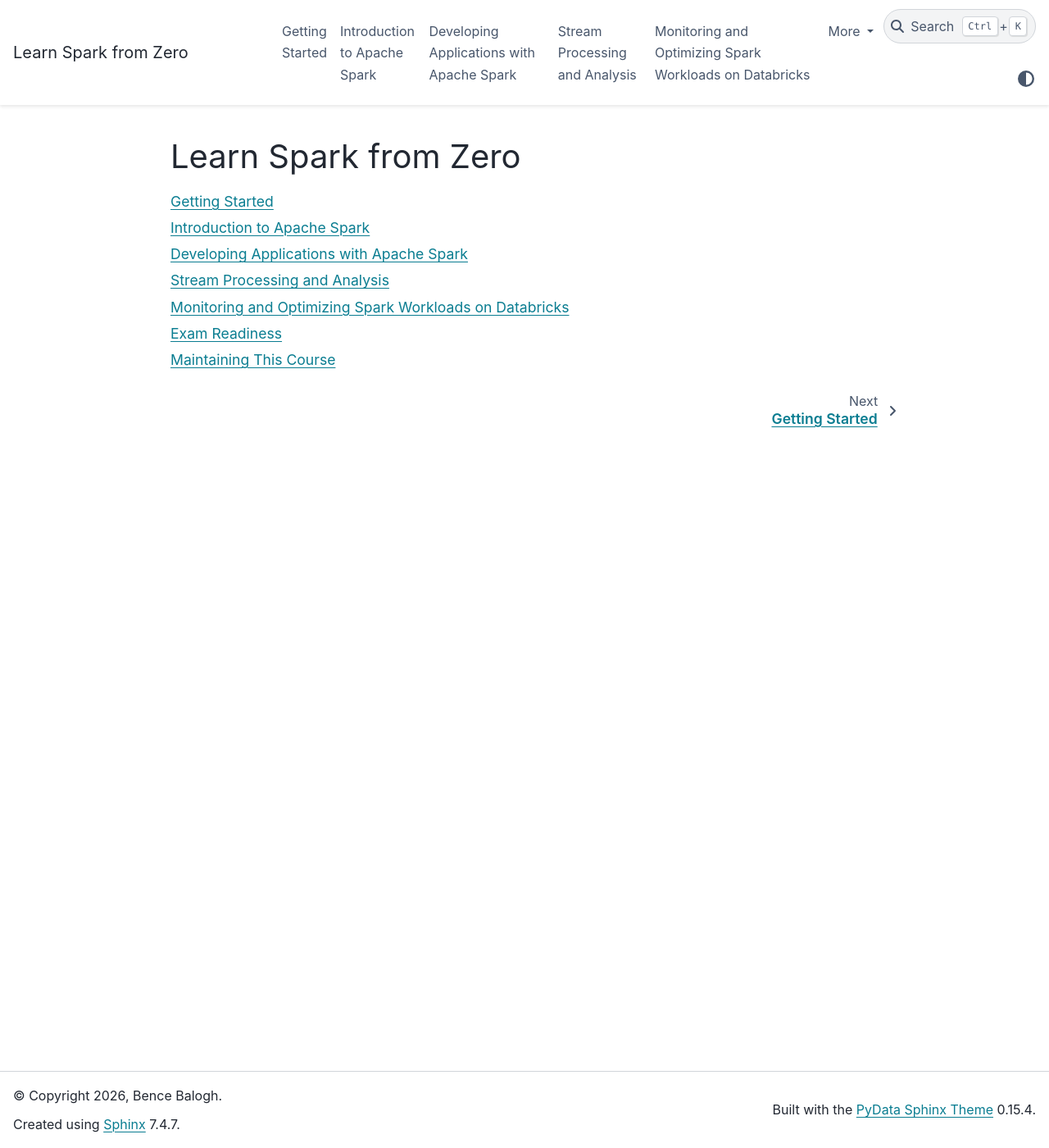
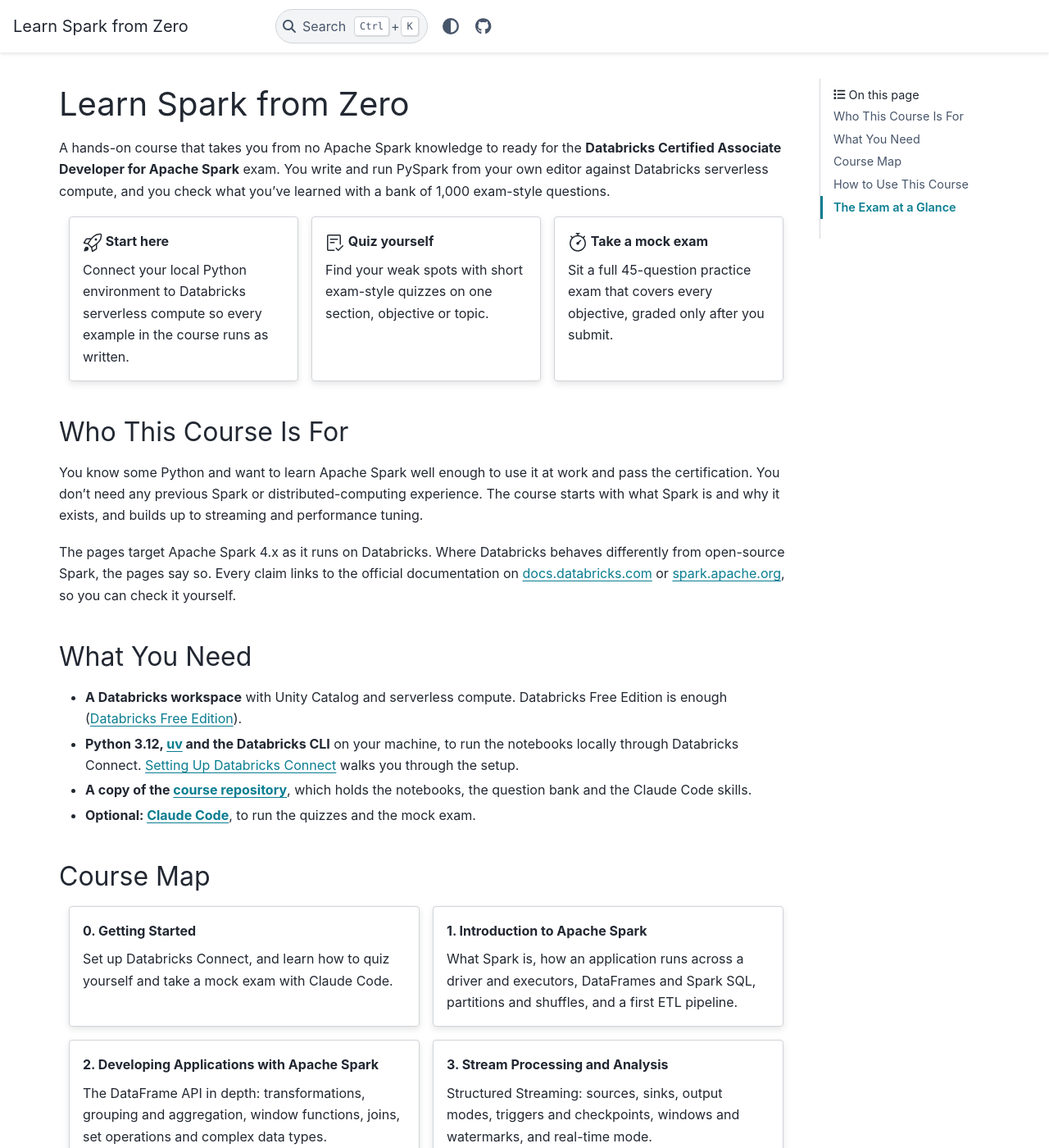
Before and after one commit to BALOGHBence/learn_spark_from_zero, a Sphinx documentation site: the page built from docs/source/index.md, in a window 1280 px wide and 1400 px high. Shown: the whole window at 82% size. Built offline with Sphinx 7.4.7 and the PyData theme 0.15.4, drawn with Linux system fonts in a browser that asks for light colours; some of the changed text lies outside the part shown.

Commit message:
feat: enhance README and add sidebar navigation for documentation

````diff
--- /dev/null
+++ b/docs/source/_templates/sidebar-nav-full.html
@@ -0,0 +1,19 @@
+{# The whole course toctree, from the top level down, on every page.
+   The theme's own sidebar-nav-bs.html starts one level deeper (startdepth=1)
+   and relies on the header links for the top level, which this site hides. #}
+<nav class="bd-docs-nav bd-links"
+     aria-label="{{ _('Course Navigation') }}">
+  <p class="bd-links__title" role="heading" aria-level="1">{{ _("Course") }}</p>
+  <div class="bd-toc-item navbar-nav">
+    {{- generate_toctree_html(
+      "sidebar",
+      startdepth=0,
+      show_nav_level=1,
+      maxdepth=theme_navigation_depth | int,
+      collapse=theme_collapse_navigation | tobool,
+      includehidden=theme_sidebar_includehidden | tobool,
+      titles_only=True
+      )
+    -}}
+  </div>
+</nav>
--- a/docs/source/conf.py
+++ b/docs/source/conf.py
@@ -61,11 +61,30 @@
 html_theme_options = {
     "show_toc_level": 2,
     "secondary_sidebar_items": ["page-toc"],
-    # A short navbar brand so it doesn't collide with the top nav links;
-    # the full project name still appears in page titles.
     "logo": {
         "text": "Learn Spark from Zero",
     },
+    # A slim header: logo, search, theme switcher and GitHub link only. The
+    # chapter links are left out of the header because the long chapter titles
+    # wrapped it onto several rows; the left sidebar lists the whole course
+    # instead (see html_sidebars).
+    "navbar_center": [],
+    "navbar_persistent": [],
+    "navbar_end": ["search-button-field", "theme-switcher", "navbar-icon-links"],
+    "icon_links": [
+        {
+            "name": "GitHub",
+            "url": "https://github.com/BALOGHBence/learn_spark_from_zero",
+            "icon": "fa-brands fa-github",
+        },
+    ],
+}
+
+# Every page except the landing page shows the full course tree in the left
+# sidebar; the landing page has its own course map.
+html_sidebars = {
+    "**": ["sidebar-nav-full"],
+    "index": [],
 }
 
 # -- Options for myst_nb -------------------------------------------------
--- /dev/null
+++ b/docs/source/index.md
@@ -0,0 +1,149 @@
+# Learn Spark from Zero
+
+A hands-on course that takes you from no Apache Spark knowledge to ready for the **Databricks Certified Associate Developer for Apache Spark** exam. You write and run PySpark from your own editor against Databricks serverless compute, and you check what you've learned with a bank of 1,000 exam-style questions.
+
+::::{grid} 1 1 3 3
+:gutter: 3
+
+:::{grid-item-card} {octicon}`rocket;1.5em` Start here
+:link: 00_getting_started/01_setting_up_databricks_connect
+:link-type: doc
+
+Connect your local Python environment to Databricks serverless compute so every example in the course runs as written.
+:::
+
+:::{grid-item-card} {octicon}`checklist;1.5em` Quiz yourself
+:link: 00_getting_started/02_quizzing_yourself_with_claude_code
+:link-type: doc
+
+Find your weak spots with short exam-style quizzes on one section, objective or topic.
+:::
+
+:::{grid-item-card} {octicon}`stopwatch;1.5em` Take a mock exam
+:link: 00_getting_started/03_taking_a_mock_exam_with_claude_code
+:link-type: doc
+
+Sit a full 45-question practice exam that covers every objective, graded only after you submit.
+:::
+::::
+
+## Who This Course Is For
+
+You know some Python and want to learn Apache Spark well enough to use it at work and pass the certification. You don't need any previous Spark or distributed-computing experience. The course starts with what Spark is and why it exists, and builds up to streaming and performance tuning.
+
+The pages target Apache Spark 4.x as it runs on Databricks. Where Databricks behaves differently from open-source Spark, the pages say so. Every claim links to the official documentation on [docs.databricks.com](https://docs.databricks.com) or [spark.apache.org](https://spark.apache.org/docs/latest/), so you can check it yourself.
+
+## What You Need
+
+- **A Databricks workspace** with Unity Catalog and serverless compute. Databricks Free Edition is enough ([Databricks Free Edition](https://docs.databricks.com/aws/en/getting-started/free-edition)).
+- **Python 3.12, [uv](https://docs.astral.sh/uv/) and the Databricks CLI** on your machine, to run the notebooks locally through Databricks Connect. {doc}`Setting Up Databricks Connect <00_getting_started/01_setting_up_databricks_connect>` walks you through the setup.
+- **A copy of the [course repository](https://github.com/BALOGHBence/learn_spark_from_zero)**, which holds the notebooks, the question bank and the Claude Code skills.
+- **Optional: [Claude Code](https://claude.com/claude-code)**, to run the quizzes and the mock exam.
+
+## Course Map
+
+::::{grid} 1 1 2 2
+:gutter: 3
+
+:::{grid-item-card} 0. Getting Started
+:link: 00_getting_started/index
+:link-type: doc
+
+Set up Databricks Connect, and learn how to quiz yourself and take a mock exam with Claude Code.
+:::
+
+:::{grid-item-card} 1. Introduction to Apache Spark
+:link: 01_introduction_to_apache_spark/index
+:link-type: doc
+
+What Spark is, how an application runs across a driver and executors, DataFrames and Spark SQL, partitions and shuffles, and a first ETL pipeline.
+:::
+
+:::{grid-item-card} 2. Developing Applications with Apache Spark
+:link: 02_developing_applications_with_apache_spark/index
+:link-type: doc
+
+The DataFrame API in depth: transformations, grouping and aggregation, window functions, joins, set operations and complex data types.
+:::
+
+:::{grid-item-card} 3. Stream Processing and Analysis
+:link: 03_stream_processing_and_analysis/index
+:link-type: doc
+
+Structured Streaming: sources, sinks, output modes, triggers and checkpoints, windows and watermarks, and real-time mode.
+:::
+
+:::{grid-item-card} 4. Monitoring and Optimizing Spark Workloads on Databricks
+:link: 04_monitoring_and_optimizing_spark_workloads_on_databricks/index
+:link-type: doc
+
+Query plans and the Spark UI, Delta Lake, and making workloads faster and cheaper with data skipping, join strategies and skew handling.
+:::
+
+:::{grid-item-card} 5. Exam Readiness
+:link: 05_exam_readiness/index
+:link-type: doc
+
+Hands-on tasks, each mapped to exam objectives, that you should be able to complete from memory before you book the exam.
+:::
+::::
+
+## How to Use This Course
+
+1. **Set up your environment** with {doc}`Setting Up Databricks Connect <00_getting_started/01_setting_up_databricks_connect>`, so you can run every notebook yourself.
+2. **Diagnose before you study.** Take a short quiz on an exam section first, as described in {doc}`Quizzing Yourself with Claude Code <00_getting_started/02_quizzing_yourself_with_claude_code>`, and spend your time on the objectives you miss.
+3. **Work through the chapters in order.** Each chapter builds on the previous one. Run the notebooks top to bottom rather than only reading them.
+4. **Check your readiness.** When you've finished the chapters, {doc}`take a mock exam <00_getting_started/03_taking_a_mock_exam_with_claude_code>` and complete the {doc}`hands-on tasks <05_exam_readiness/01_hands_on_tasks>` from memory.
+
+## The Exam at a Glance
+
+The exam has 45 scored multiple-choice questions and a 90-minute time limit. No test aids are allowed, not even the API documentation, and Databricks recommends at least six months of hands-on experience with the tasks in the exam guide ([Databricks Certified Associate Developer for Apache Spark](https://www.databricks.com/learn/certification/apache-spark-developer-associate)). The exam outline has seven sections, weighted as follows on the same page:
+
+| Section | Weight |
+| --- | ---: |
+| 1. Apache Spark Architecture and Components | 20% |
+| 2. Using Spark SQL | 20% |
+| 3. Developing Apache Spark DataFrame/DataSet API Applications | 30% |
+| 4. Troubleshooting and Tuning Apache Spark DataFrame API Applications | 10% |
+| 5. Structured Streaming | 10% |
+| 6. Using Spark Connect to deploy applications | 5% |
+| 7. Using Pandas API on Apache Spark | 5% |
+
+The course follows the October 2025 version of the exam guide, which is in the repository's `resources/` folder. Databricks asks candidates to re-check the exam guide shortly before their exam, so compare it with the current version on the certification page.
+
+:::{admonition} Note: An Independent Course
+:class: note
+
+This course isn't affiliated with or endorsed by Databricks. The practice questions are written by an AI model and grounded in the official documentation, but they aren't official exam items and they aren't calibrated against the real exam's difficulty.
+:::
+
+```{toctree}
+:caption: Start Here
+:hidden:
+
+00_getting_started/index
+```
+
+```{toctree}
+:caption: Chapters
+:hidden:
+
+01_introduction_to_apache_spark/index
+02_developing_applications_with_apache_spark/index
+03_stream_processing_and_analysis/index
+04_monitoring_and_optimizing_spark_workloads_on_databricks/index
+```
+
+```{toctree}
+:caption: Exam Preparation
+:hidden:
+
+05_exam_readiness/index
+```
+
+```{toctree}
+:caption: For Maintainers
+:hidden:
+
+99_maintaining_this_course/index
+```
--- a/docs/source/index.rst
+++ /dev/null
@@ -1,17 +0,0 @@
-.. Learn Spark from Zero documentation master file.
-   You can adapt this file completely to your liking, but it should at least
-   contain the root `toctree` directive.
-
-Learn Spark from Zero
-=====================
-
-.. toctree::
-   :maxdepth: 2
-
-   00_getting_started/index
-   01_introduction_to_apache_spark/index
-   02_developing_applications_with_apache_spark/index
-   03_stream_processing_and_analysis/index
-   04_monitoring_and_optimizing_spark_workloads_on_databricks/index
-   05_exam_readiness/index
-   99_maintaining_this_course/index
````
Also changed, not shown: README.md (+7 -0 lines).
